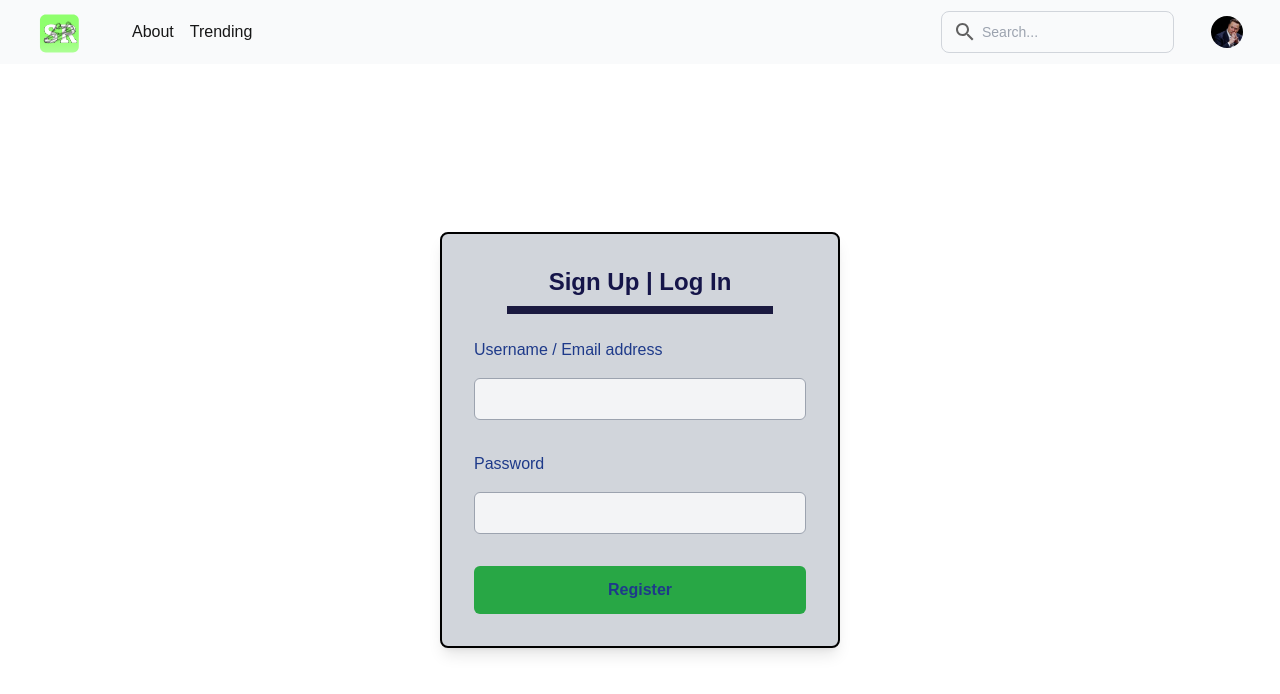
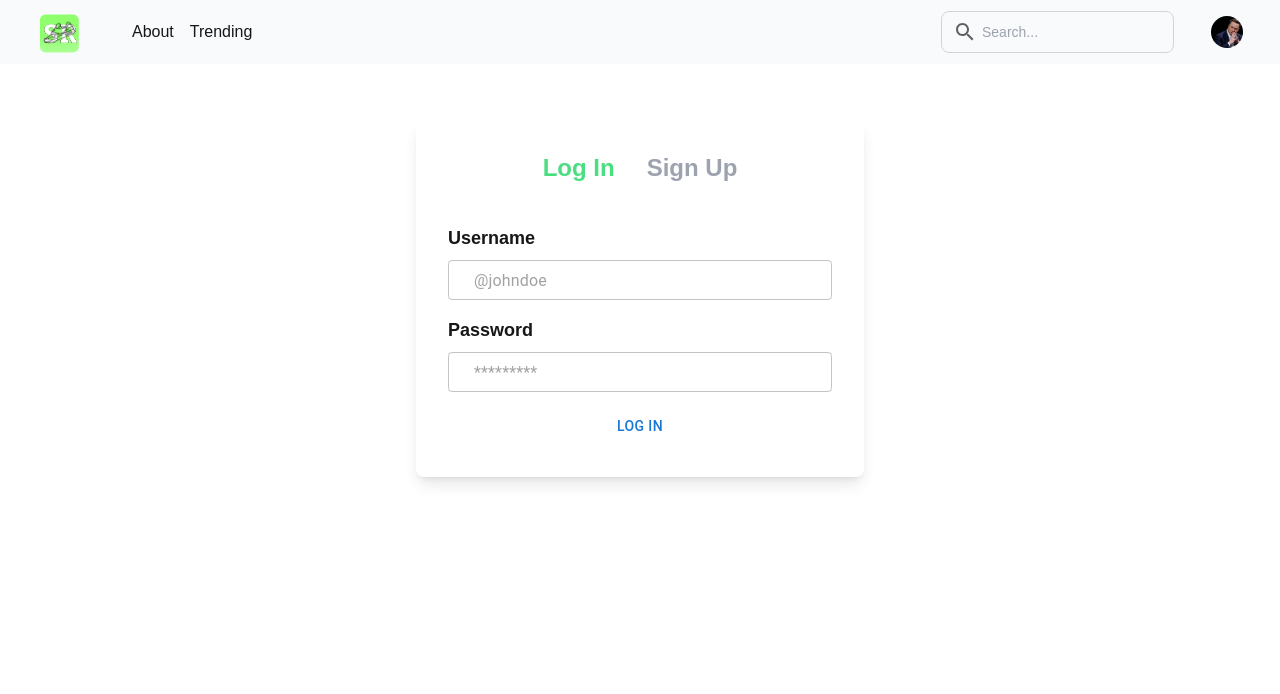
Before and after one commit to KhalidCEU/proyectoWeb1, a Next.js app: page /login in a window 1280 px wide. Shown: the top 694 px of the page. Built offline with nearby package versions, Linux system fonts and the light colour scheme.

Commit message:
refactor: enhance login page UI and improve readability

```diff
--- a/src/app/login/page.tsx
+++ b/src/app/login/page.tsx
@@ -1,53 +1,49 @@
-"use client";
+"use client"
 
-import React, { useEffect } from 'react';
+import React from 'react';
+import CustomTextField from '@/components/CustomTextField';
+import { Button } from '@mui/material';
+import { useState } from 'react';
 
-const LoginPage = () => {
-  useEffect(() => {
-    // Animación para el botón
-    const button = document.querySelector('.login-button');
-    if (button) {
-      button.addEventListener('mouseover', () => {
-        button.style.transform = 'scale(1.1)';
-        button.style.transition = 'transform 0.2s';
-      });
-
-      button.addEventListener('mouseout', () => {
-        button.style.transform = 'scale(1)';
-      });
-    }
-
-    // Animación para los campos de entrada
-    const inputs = document.querySelectorAll('.login-input');
-    inputs.forEach(input => {
-      input.addEventListener('focus', () => {
-        input.style.boxShadow = '0 0 15px rgba(0, 123, 255, 0.7)';
-        input.style.transition = 'box-shadow 0.3s';
-      });
-
-      input.addEventListener('blur', () => {
-        input.style.boxShadow = 'none';
-      });
-    });
-  }, []);
+export default function LoginPage() {
+  const [selected, setSelected] = useState("login");
 
   return (
-    <div className="w-[400px] p-8 border-2 border-black rounded-lg bg-gray-300 shadow-lg mx-auto mt-10 transform -translate-y-1/2 absolute top-1/2 left-1/2 -translate-x-1/2">
-      <h2 className="text-2xl text-[#151549] font-semibold mb-6 text-center relative">
-        Sign Up | Log In
-        <span className="block w-4/5 h-2 bg-[#1a1a40] mx-auto mt-2 mb-6"></span>
+    <div className="max-w-md p-8 mx-auto mt-10 border-1 border-black rounded-lg shadow-lg">
+      <h2 className="text-2xl font-semibold mb-10 text-center">
+        <button
+            onClick={() => setSelected("login")}
+            className={`mr-4 ${selected === 'login' ? 'text-green-400' : 'text-gray-400'}`}
+          >
+            Log In
+        </button>
+        <button
+          onClick={() => setSelected("signup")}
+          className={`ml-4 ${selected === 'signup' ? 'text-green-400' : 'text-gray-400'}`}
+        >
+          Sign Up
+        </button>
       </h2>
-      <form className="flex flex-col items-center w-full">
-        <label htmlFor="username" className="w-full text-left mb-4 text-[#1e3a8a]">Username / Email address</label>
-        <input type="text" id="username" className="login-input w-full p-2 mb-8 border border-gray-400 rounded-md text-gray-800 bg-gray-100 focus:outline-none" />
 
-        <label htmlFor="password" className="w-full text-left mb-4 text-[#1e3a8a]">Password</label>
-        <input type="password" id="password" className="login-input w-full p-2 mb-8 border border-gray-400 rounded-md text-gray-800 bg-gray-100 focus:outline-none" />
+      {selected == "login" && (
+        <>
+          <CustomTextField label="Username" placeholder="@johndoe"/>
+          <CustomTextField label="Password" placeholder="*********" />
+          <Button className="w-full font-bold rounded-md py-3 mt-6 bg-green-400 text-white">
+            Log In
+          </Button>
+        </>
+      )}
 
-        <button type="submit" className="login-button w-full py-3 bg-[#28a745] text-[#1e3a8a] font-bold rounded-md hover:bg-blue-500 transition-colors">Register</button>
-      </form>
+      {selected == "signup" && (
+        <>
+          <CustomTextField label="Username" placeholder="@johndoe"/>
+          <CustomTextField label="Password" placeholder="*********" />
+          <CustomTextField label="Confirm Password" placeholder="*********" />
+          <Button className="w-full font-bold rounded-md py-3 mt-6 bg-green-400 text-white">
+            Sign Up
+          </Button>
+        </>
+      )}
     </div>
-  );
-};
-
-export default LoginPage;
+)};
```
